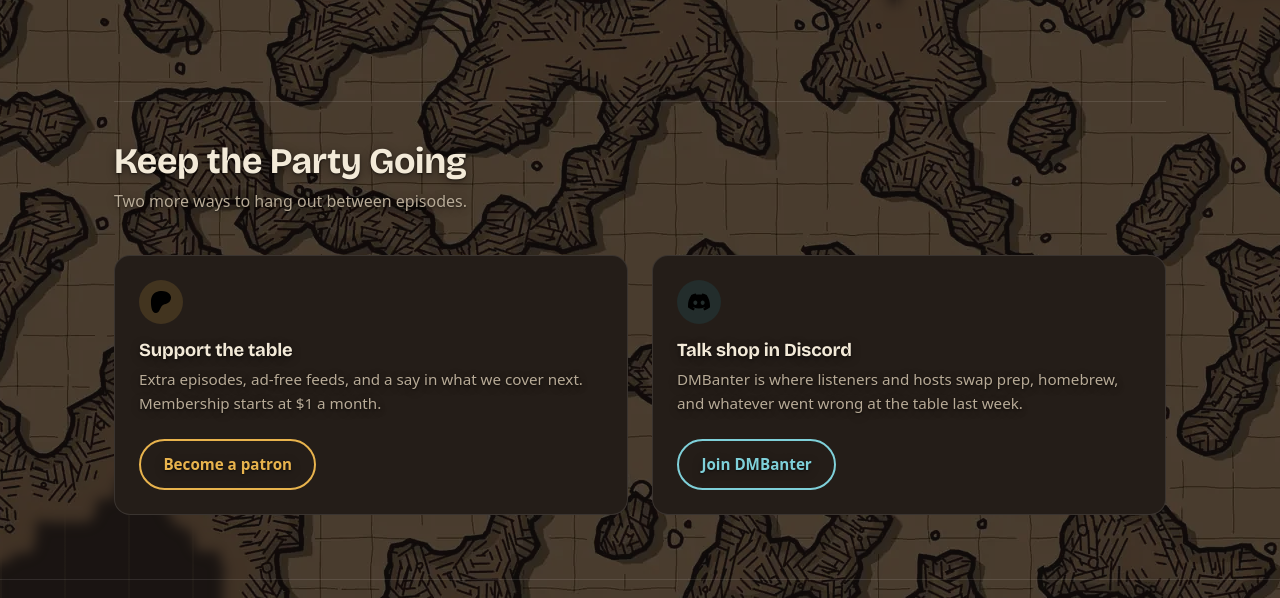
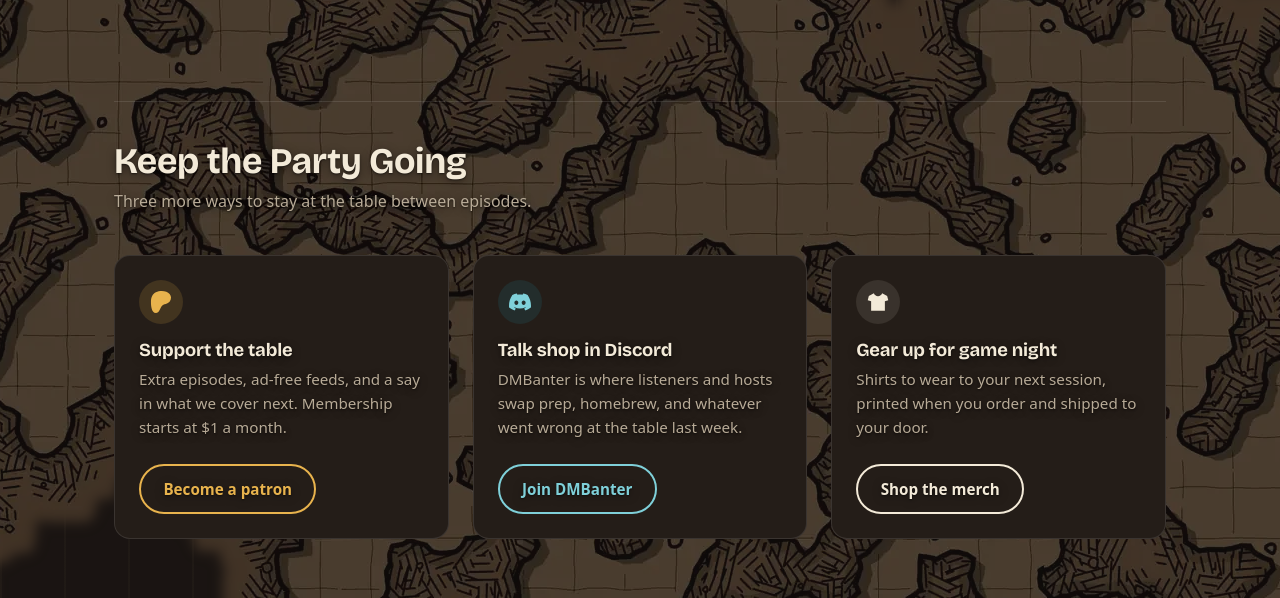
Before and after one commit to Block-Party-Podcast-Network/BPPN-Website, a website with bundled scripts: page public/index.html in a window 1280 px wide. Shown: the part 3614-4212 px from the top of the page. Built offline with nearby package versions, Linux system fonts and the light colour scheme.

Commit message:
Add merch store card to the community section and color its icons

```diff
--- a/public/assets/css/styles.css
+++ b/public/assets/css/styles.css
@@ -857,7 +857,7 @@ main {
 }
 
 /* -------------------------------------------------------------------- */
-/* Community: Patreon + Discord                                        */
+/* Community: Patreon + Discord + merch store                          */
 /* -------------------------------------------------------------------- */
 
 .community {
@@ -881,11 +881,16 @@ main {
 
 .community__grid {
   display: grid;
-  grid-template-columns: repeat(2, 1fr);
+  grid-template-columns: repeat(3, 1fr);
   gap: var(--space-3);
 }
 
 .community-card {
+  /* column flex + growing copy pins every card's button to the bottom,
+     so the three line up even when one blurb wraps an extra line */
+  display: flex;
+  flex-direction: column;
+  align-items: flex-start;
   background: var(--ink-raised);
   border: 1px solid var(--ink-line);
   border-radius: var(--radius-card);
@@ -910,6 +915,7 @@ main {
 .community-card__icon svg {
   width: 22px;
   height: 22px;
+  fill: currentColor;
 }
 
 .community-card--gold .community-card__icon {
@@ -922,12 +928,19 @@ main {
   color: var(--teal-tint);
 }
 
+/* Neutral third card: keeps gold and teal as the only two accents. */
+.community-card--cream .community-card__icon {
+  background: rgb(243 234 216 / 0.1);
+  color: var(--text-primary);
+}
+
 .community-card h3 {
   margin-top: var(--space-2);
   font-size: 1.15rem;
 }
 
 .community-card p {
+  flex-grow: 1;
   margin-top: 0.4rem;
   color: var(--text-muted);
   font-size: 0.95rem;
@@ -959,6 +972,17 @@ main {
 
 .button--outline-teal:hover {
   background: var(--teal-tint);
+  color: var(--ink-on-accent);
+  transform: translateY(-2px);
+}
+
+.button--outline-cream {
+  border: 2px solid var(--text-primary);
+  color: var(--text-primary);
+}
+
+.button--outline-cream:hover {
+  background: var(--text-primary);
   color: var(--ink-on-accent);
   transform: translateY(-2px);
 }
--- a/public/index.html
+++ b/public/index.html
@@ -256,7 +256,7 @@
     <section class="community" id="community" aria-labelledby="community-heading">
       <div class="community__intro">
         <h2 id="community-heading">Keep the Party Going</h2>
-        <p>Two more ways to hang out between episodes.</p>
+        <p>Three more ways to stay at the table between episodes.</p>
       </div>
 
       <div class="community__grid">
@@ -293,6 +293,22 @@
             Join DMBanter
           </a>
         </article>
+
+        <article class="community-card community-card--cream">
+          <span class="community-card__icon">
+            <svg viewBox="0 0 24 24" aria-hidden="true" focusable="false">
+              <path d="M7.5 2.5 2 5.5.8 10l3.7 1.2v10.3h15V11.2l3.7-1.2L22 5.5l-5.5-3c-.6 1.8-2.4 3.1-4.5 3.1S8.1 4.3 7.5 2.5Z" />
+            </svg>
+          </span>
+          <h3>Gear up for game night</h3>
+          <p>
+            Shirts to wear to your next session, printed when you order and
+            shipped to your door.
+          </p>
+          <a class="button button--outline button--outline-cream" href="https://dms-block.dashery.com/">
+            Shop the merch
+          </a>
+        </article>
       </div>
     </section>
   </main>
```
